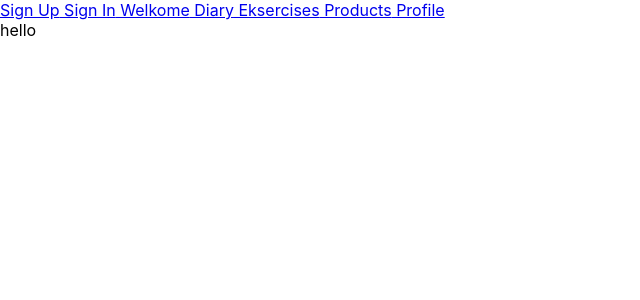
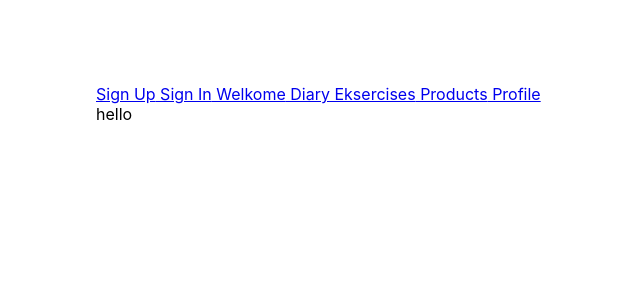
Before and after one commit to Adelina515/project-frontEnd-05, a React (Create React App) app: page / in a window 1536 px wide. Shown: the top 300 px of the page, without its empty margins (0-640 px from the left). Built offline with nearby package versions, Linux system fonts and the light colour scheme.

Commit message:
added main-container

```diff
--- /dev/null
+++ b/src/components/Container/Container.jsx
@@ -0,0 +1,5 @@
+import css from './Container.module.css';
+
+export const Container = ({ children }) => {
+  return <div className={css.mainContainer}>{children}</div>;
+};
--- /dev/null
+++ b/src/components/Container/Container.module.css
@@ -0,0 +1,17 @@
+.mainContainer {
+  max-width: 375px;
+  margin: 0 auto;
+  padding: 62px 20px 0 20px;
+
+  position: relative;
+
+  @media screen and (min-width: 768px) {
+    max-width: 768px;
+    padding: 84px 32px 0 32px;
+  }
+  @media screen and (min-width: 1440px) {
+    max-width: 1440px;
+    height: 100vh;
+    padding: 84px 96px 0 96px;
+  }
+}
--- a/src/components/Layout.js
+++ b/src/components/Layout.js
@@ -1,16 +1,17 @@
 import { Outlet } from 'react-router-dom';
 import { Suspense } from 'react';
 import { Header } from './header/Header';
+import { Container } from './Container/Container';
 
 export const Layout = () => {
   return (
-    <>
+    <Container>
       <Header />
       <Suspense>
         <main>
           <Outlet />
         </main>
       </Suspense>
-    </>
+    </Container>
   );
 };
```
